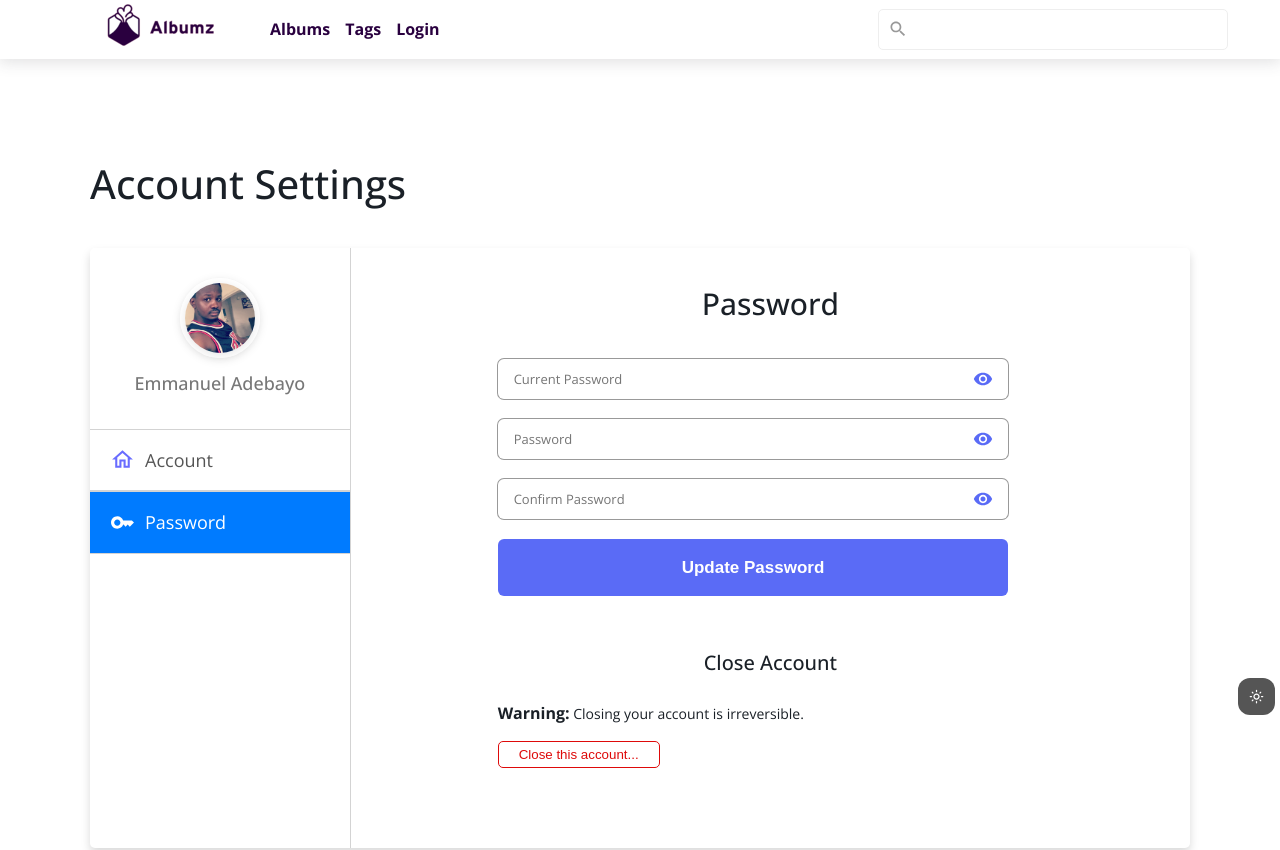
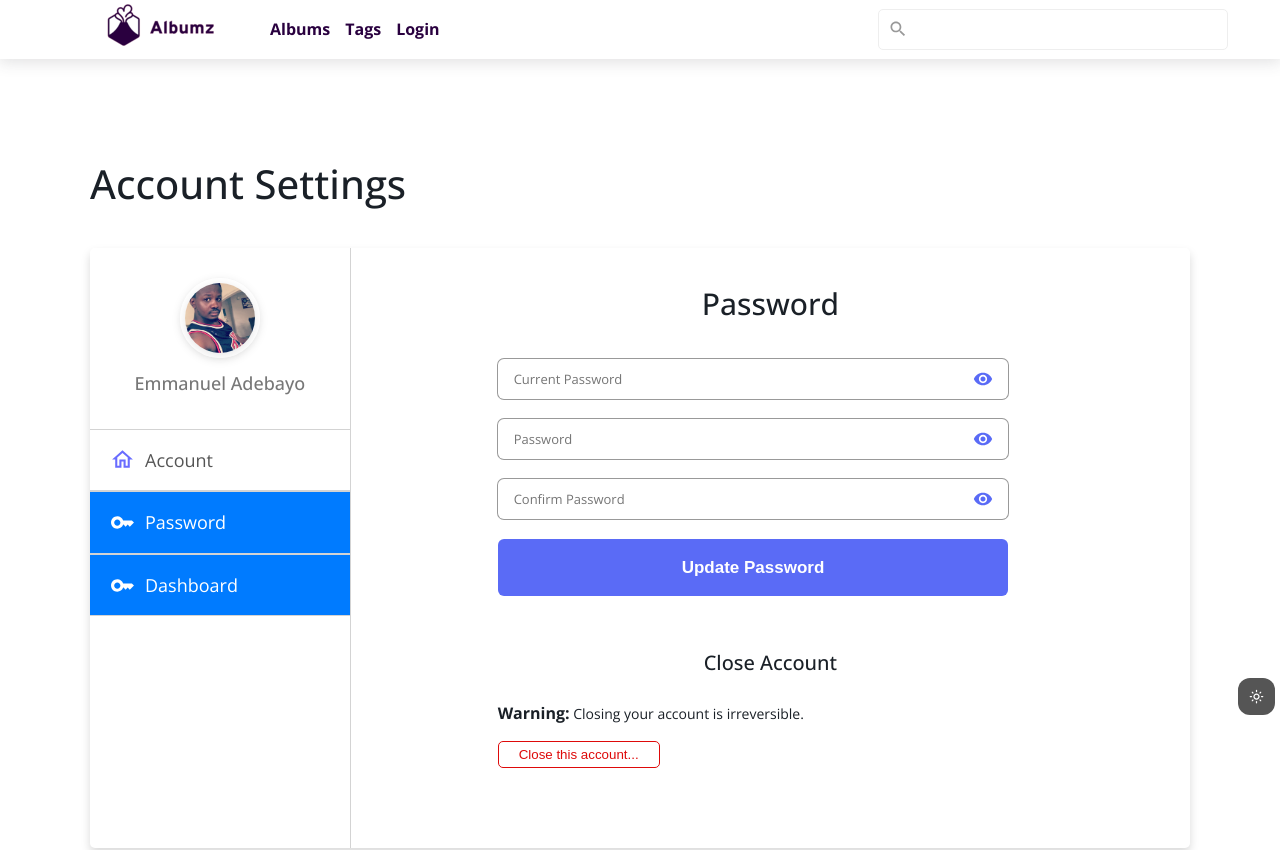
Before and after one commit to esteemayo/next-albumz-client, a Next.js app: page /auth/account/password in a window 1280 px wide. Shown: the top 850 px of the page. Built offline with nearby package versions, Linux system fonts and the light colour scheme; no server answers.

Commit message:
added dashboard link

```diff
--- a/pages/auth/account/password.jsx
+++ b/pages/auth/account/password.jsx
@@ -57,6 +57,12 @@ const UpdatePassword = () => {
                 <KeyOutlinedIcon className={styles.itemIcon} />
                 <Link href='/auth/account/password' passHref>
                   <a className={styles.itemLink}>Password</a>
+                </Link>
+              </li>
+              <li className={`${styles.list__item} ${styles.active}`}>
+                <KeyOutlinedIcon className={styles.itemIcon} />
+                <Link href='/users/dashboard' passHref>
+                  <a className={styles.itemLink}>Dashboard</a>
                 </Link>
               </li>
             </ul>
```
